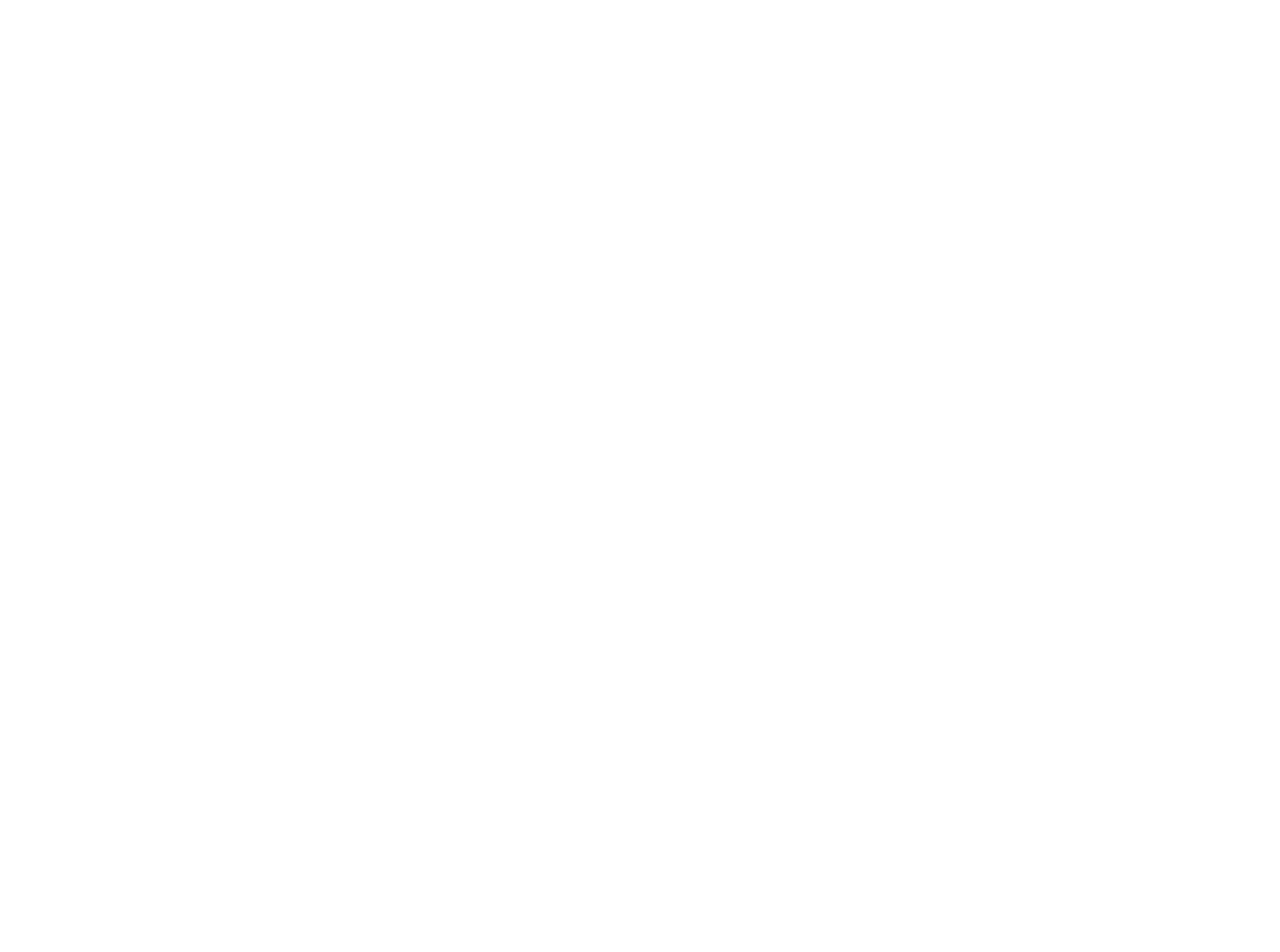
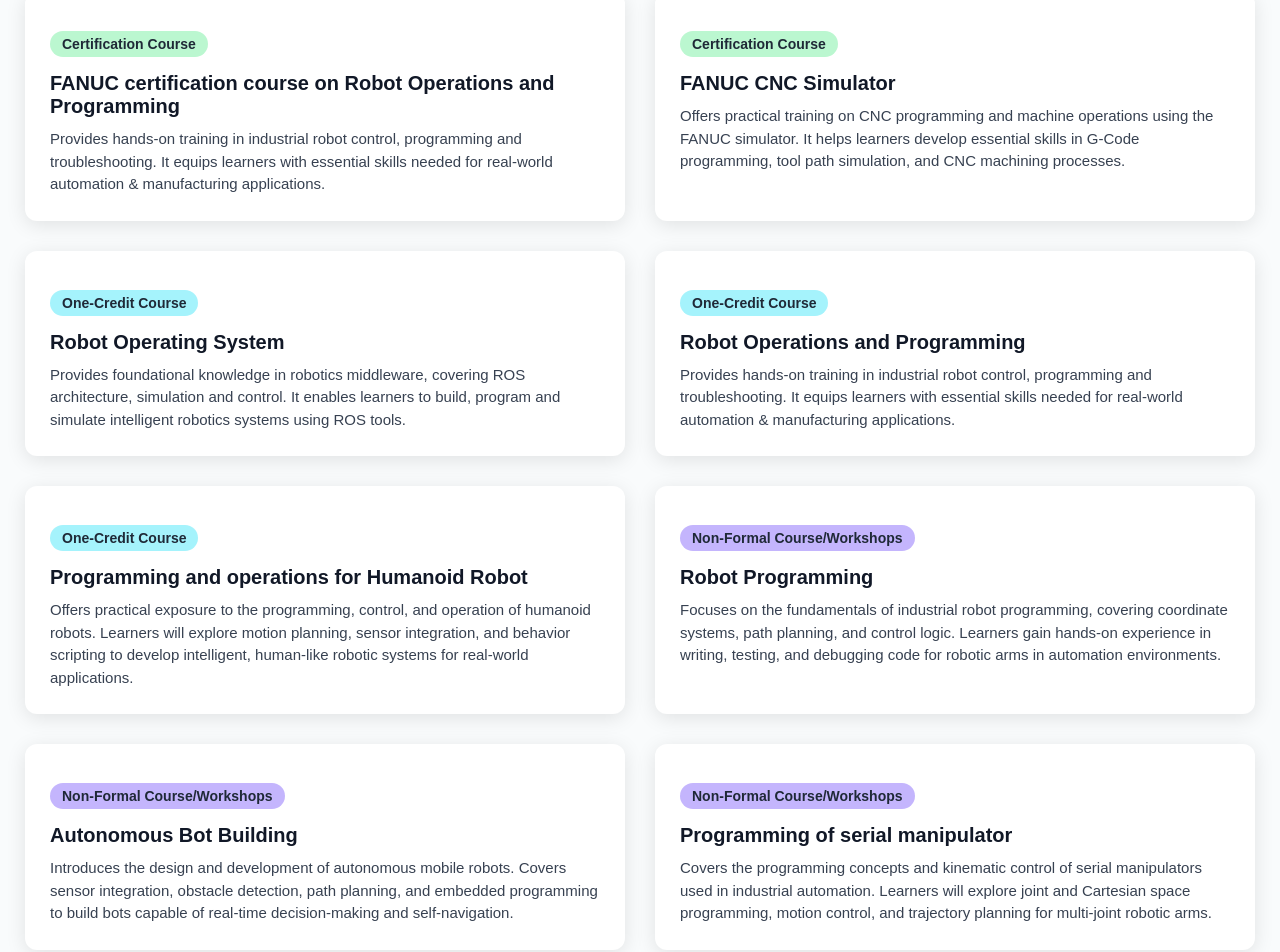
Before and after one commit to Kiruthick-07/COE---Portfolio, a React (Vite) app in the folder Coe - mts/: page / in a window 1280 px wide. Shown: the part 2957-3909 px from the top of the page. Before the commit the page ends 2767 px from the top, so only its background shows below. Built offline with nearby package versions, Linux system fonts and the light colour scheme.

Commit message:
Feat : Added Courses Component

```diff
--- a/Coe - mts/src/App.jsx
+++ b/Coe - mts/src/App.jsx
@@ -7,6 +7,7 @@
 import About from './Components/About.jsx';
 import VisionMission from './Components/VisionMission.jsx';
 import Features from './Components/Features.jsx';
+import Courses from './Components/Courses.jsx';
 
 function App() {
 
@@ -29,6 +30,9 @@
       <div>
         <Features />
       </div>
+      <div>
+        <Courses />
+      </div>
     </div>
 
     </>
--- /dev/null
+++ b/Coe - mts/src/Components/Courses.jsx
@@ -0,0 +1,150 @@
+import React from 'react';
+
+const Courses = () => {
+  const coursecomp = {
+    padding: '40px 20px',
+    fontFamily: 'Arial, sans-serif',
+    backgroundColor: '#f9fbfc',
+  };
+
+  const headingStyle = {
+    fontSize: '40px',
+    fontWeight: 'bold',
+    textAlign: 'center',
+    color: '#111827',
+    marginBottom: '10px',
+  };
+
+  const underlineStyle = {
+    width: '120px',
+    height: '4px',
+    backgroundColor: '#facc15',
+    margin: '0 auto 50px auto',
+  };
+
+  const coursecontainer1 = {
+    display: 'flex',
+    flexWrap: 'wrap',
+    justifyContent: 'center',
+    gap: '30px',
+  };
+
+  const card = {
+    backgroundColor: '#ffffff',
+    boxShadow: 'rgba(0, 0, 0, 0.1) 0px 4px 20px',
+    borderRadius: '12px',
+    padding: '25px',
+    width: '600px',
+    boxSizing: 'border-box',
+  };
+
+  const badgeStyle = (bgColor) => ({
+    backgroundColor: bgColor,
+    borderRadius: '20px',
+    padding: '5px 12px',
+    color: '#1f2937',
+    fontWeight: '600',
+    fontSize: '14px',
+    display: 'inline-block',
+    marginBottom: '15px',
+  });
+
+  const titlestyle = {
+    fontWeight: 'bold',
+    fontSize: '20px',
+    marginBottom: '10px',
+    color: '#111827',
+  };
+
+  const subtextstyle = {
+    color: '#374151',
+    fontSize: '15px',
+    lineHeight: '1.5',
+  };
+
+  return (
+    <div style={coursecomp}>
+      <h2 style={headingStyle}>Courses Offered</h2>
+      <div style={underlineStyle}></div>
+      <div style={coursecontainer1}>
+        <div style={card}>
+          <p style={badgeStyle('#bbf7d0')}>Certification Course</p>
+          <div style={titlestyle}>FANUC certification course on Robot Operations and Programming</div>
+          <div style={subtextstyle}>
+            Provides hands-on training in industrial robot control, programming and troubleshooting. It equips learners with essential skills needed for real-world automation & manufacturing applications.
+          </div>
+        </div>
+
+        <div style={card}>
+          <p style={badgeStyle('#bbf7d0')}>Certification Course</p>
+          <div style={titlestyle}>FANUC CNC Simulator</div>
+          <div style={subtextstyle}>
+            Offers practical training on CNC programming and machine operations using the FANUC simulator. It helps learners develop essential skills in G-Code programming, tool path simulation, and CNC machining processes.
+          </div>
+        </div>
+
+        <div style={card}>
+          <p style={badgeStyle('#a5f3fc')}>One-Credit Course</p>
+          <div style={titlestyle}>Robot Operating System</div>
+          <div style={subtextstyle}>
+            Provides foundational knowledge in robotics middleware, covering ROS architecture, simulation and control. It enables learners to build, program and simulate intelligent robotics systems using ROS tools.
+          </div>
+        </div>
+
+        <div style={card}>
+          <p style={badgeStyle('#a5f3fc')}>One-Credit Course</p>
+          <div style={titlestyle}>Robot Operations and Programming</div>
+          <div style={subtextstyle}>
+            Provides hands-on training in industrial robot control, programming and troubleshooting. It equips learners with essential skills needed for real-world automation & manufacturing applications.
+          </div>
+        </div>
+        <div style={card}>
+          <p style={badgeStyle('#a5f3fc')}>One-Credit Course</p>
+          <div style={titlestyle}>Programming and operations for
+          Humanoid Robot</div>
+          <div style={subtextstyle}>
+          Offers practical exposure to the programming, control, and operation of humanoid robots. Learners will explore motion planning, sensor integration, and behavior scripting to develop intelligent, human-like robotic systems for real-world applications.
+          </div>
+        </div>
+        <div style={card}>
+          <p style={badgeStyle('#c4b5fd')}>Non-Formal Course/Workshops</p>
+          <div style={titlestyle}>Robot Programming</div>
+          <div style={subtextstyle}>
+          Focuses on the fundamentals of industrial robot programming, covering coordinate systems, path planning, and control logic. Learners gain hands-on experience in writing, testing, and debugging code for robotic arms in automation environments.
+          </div>
+        </div>
+        <div style={card}>
+          <p style={badgeStyle('#c4b5fd')}>Non-Formal Course/Workshops</p>
+          <div style={titlestyle}>Autonomous Bot Building</div>
+          <div style={subtextstyle}>
+          Introduces the design and development of autonomous mobile robots. Covers sensor integration, obstacle detection, path planning, and embedded programming to build bots capable of real-time decision-making and self-navigation.
+          </div>
+        </div>
+        <div style={card}>
+          <p style={badgeStyle('#c4b5fd')}>Non-Formal Course/Workshops</p>
+          <div style={titlestyle}>Programming of serial manipulator</div>
+          <div style={subtextstyle}>
+          Covers the programming concepts and kinematic control of serial manipulators used in industrial automation. Learners will explore joint and Cartesian space programming, motion control, and trajectory planning for multi-joint robotic arms.
+          </div>
+        </div>
+        <div style={card}>
+          <p style={badgeStyle('#c4b5fd')}>Non-Formal Course/Workshops</p>
+          <div style={titlestyle}>Humanoid Robot programming</div>
+          <div style={subtextstyle}>
+          Provides practical knowledge in controlling and programming humanoid robots. Focuses on motion coordination, sensor-based interactions, and behavior scripting to simulate human-like actions and decision-making in real-world environments.
+          </div>
+        </div>
+        <div style={card}>
+          <p style={badgeStyle('#c4b5fd')}>Non-Formal Course/Workshops</p>
+          <div style={titlestyle}>Programming and applications of
+          Drone Technology</div>
+          <div style={subtextstyle}>
+          Introduces the fundamentals of drone technology with a focus on flight programming, autonomous navigation, and aerial data acquisition. Learners will explore real-world applications in surveillance, agriculture, mapping, and disaster management.
+          </div>
+        </div>
+      </div>
+    </div>
+  );
+};
+
+export default Courses;
```
